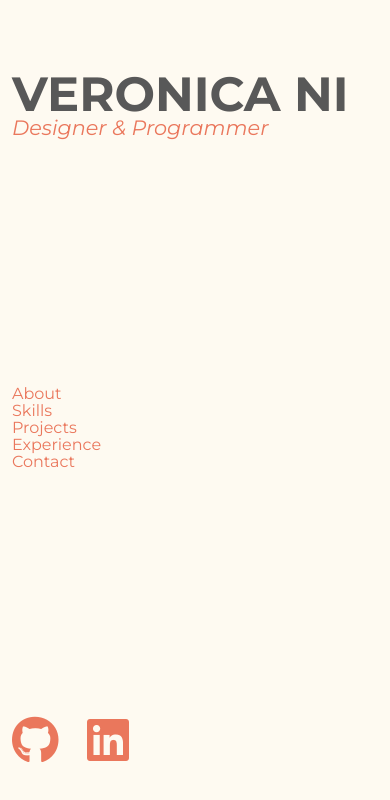
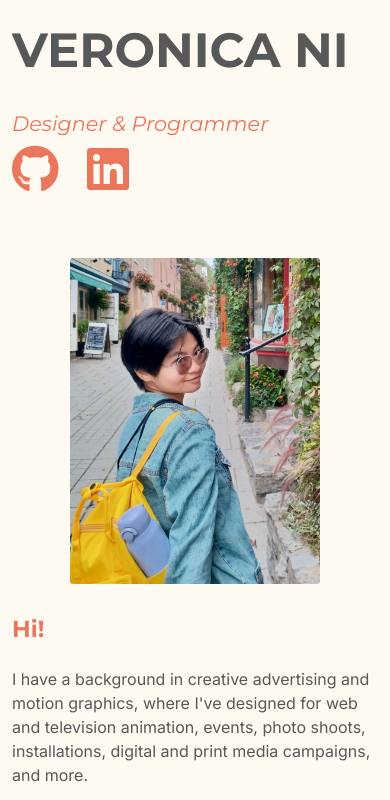
Before and after one commit to veronicani/portfolio-website, a plain HTML site: page portfolio.html in a window 390 px wide. Shown: the top 800 px of the page. Drawn offline with nearby package versions, Linux system fonts and the light colour scheme.

Commit message:
add responsive layout for mobile

```diff
--- a/css/portfolio.css
+++ b/css/portfolio.css
@@ -129,8 +129,7 @@ header {
   flex-direction: column;
   justify-content: space-between;
   height: 100vh;
-  padding-top: 5em;
-  padding-bottom: 5em;
+  padding: 5em 0;
   /* background-color: gray; */
 }
 
@@ -144,8 +143,7 @@ h1 {
 
 /* || Main */
 main {
-  padding-top: 5em;
-  padding-bottom: 5em;
+  padding: 5em 0;
   /* background-color: gray; */
 }
   /*all sections that are direct children of main*/
@@ -214,3 +212,19 @@ input::placeholder {
 form button {
   width: 100%;
 }
+
+/* for Mobile */
+@media screen and (max-width: 768px) {
+  header {
+    height: auto;
+    padding: 2em 0;
+  }
+
+  .nav-hide {
+    display: none;
+  }
+
+  main {
+  padding: 2em 0;
+}
+}
--- a/portfolio.html
+++ b/portfolio.html
@@ -11,7 +11,7 @@
   <link rel="preconnect" href="https://fonts.googleapis.com">
   <link rel="preconnect" href="https://fonts.gstatic.com" crossorigin>
   <link href="https://fonts.googleapis.com/css2?family=Montserrat:ital,wght@0,400;0,700;1,400&display=swap" rel="stylesheet">
-  <link rel="stylesheet" href="css/reset/reset.css">
+  <link rel="stylesheet" href="css/reset/normalize.css">
   <link rel="stylesheet" href="css/portfolio.css">
   <title>Veronica Ni</title>
 </head>
@@ -29,9 +29,9 @@
             <h2 class="italic">Designer & Programmer</h2>
           </div>
           <!--Nav-->
-          <nav class="hide-mobile">
+          <nav class="nav-hide">
             <ul class="nobullets">
-              <li><a href="#about">About</a></li>
+              <li><a href="#">About</a></li>
               <li><a href="#skills">Skills</a></li>
               <li><a href="#project">Projects</a></li>
               <li><a href="#experience">Experience</a></li>
```
